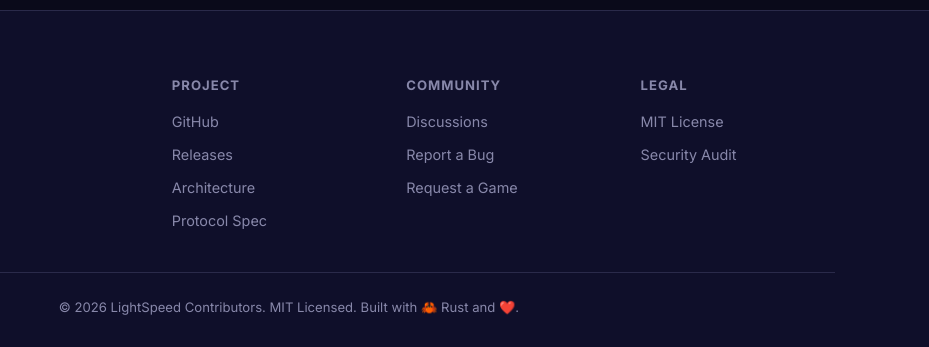
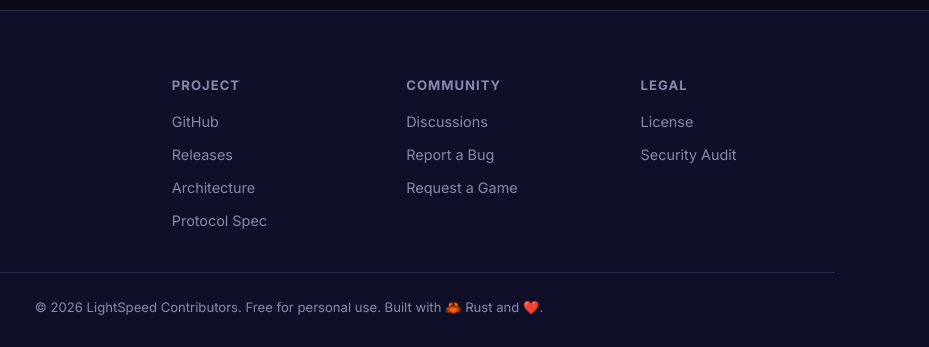
Before and after one commit to ShibbityShwab/lightspeed, a plain HTML site: page web/index.html in a window 1280 px wide. Shown: the part 6502-6849 px from the top of the page, 351-1280 px from the left. Drawn offline with Linux system fonts and the light colour scheme.

Commit message:
fix: update license label and footer copy in landing page

```diff
--- a/web/index.html
+++ b/web/index.html
@@ -461,12 +461,12 @@
         </div>
         <div class="footer-links">
           <h4>Legal</h4>
-          <a href="https://github.com/ShibbityShwab/lightspeed/blob/master/LICENSE" target="_blank" rel="noopener">MIT License</a>
+          <a href="https://github.com/ShibbityShwab/lightspeed/blob/master/LICENSE" target="_blank" rel="noopener">License</a>
           <a href="https://github.com/ShibbityShwab/lightspeed/blob/master/docs/security-audit-mvp.md" target="_blank" rel="noopener">Security Audit</a>
         </div>
       </div>
       <div class="footer-bottom">
-        <p>&copy; 2026 LightSpeed Contributors. MIT Licensed. Built with 🦀 Rust and ❤️.</p>
+        <p>&copy; 2026 LightSpeed Contributors. Free for personal use. Built with 🦀 Rust and ❤️.</p>
       </div>
     </div>
   </footer>
```
